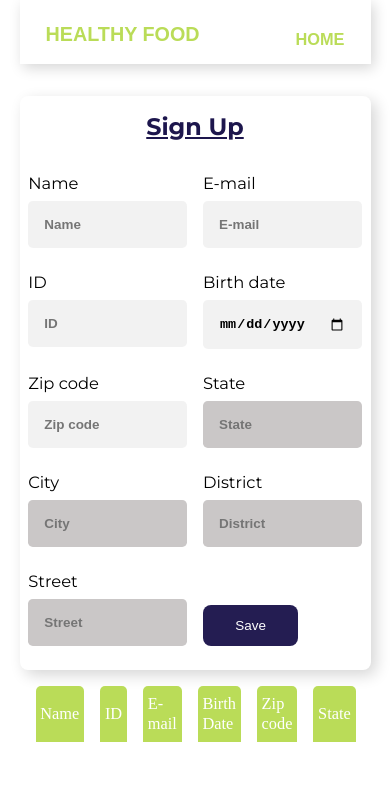
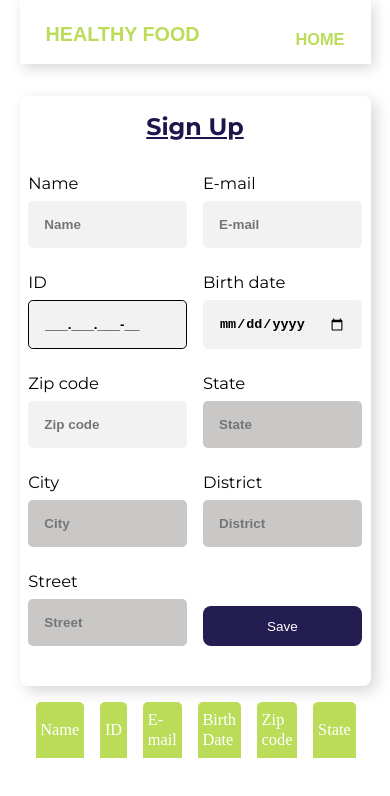
Before and after one commit to LuKezLima/gcb_test, a React (Create React App) app: page /register in a window 390 px wide. Shown: the top 796 px of the page. Built offline with nearby package versions, Linux system fonts and the light colour scheme; a web font is replaced by a local one.

Commit message:
ErrorMessage ajuste

```diff
--- a/src/components/Header.jsx
+++ b/src/components/Header.jsx
@@ -18,7 +18,7 @@ export default ()=> {
           <img onClick={ e => toggleMenu()} src={mobileMenu ? menuHamburguer : close} alt=" icon" />
           <nav id="nav" className={mobileMenu ? 'active' : 'disabled'}>
               <ul>
-                  <li><a href="" className="u-hover--sparkle hvr-underline-from-center">Healthy recipes</a></li>
+                  <li><a href="#blog" className="u-hover--sparkle hvr-underline-from-center">Healthy recipes</a></li>
                   <li><a href="" className="u-hover--sparkle hvr-underline-from-center">blog</a></li>
                   <li><a href="" className="u-hover--sparkle hvr-underline-from-center">join</a></li>
                   <li><Link to="/register" className="btn-register"  >register</Link></li>
--- a/src/views/register/Register.css
+++ b/src/views/register/Register.css
@@ -120,7 +120,7 @@ form{
     grid-template-areas: "name name email"
                             "id birth zip"
                              "state city district"
-                             "street - -";
+                             "street - error";
     gap: 1rem;
     margin-bottom: 1rem;
 }
@@ -181,6 +181,16 @@ i{
 #street{
 
     grid-area: street;
+}
+
+#idInput{
+    outline-color: red;
+}
+
+.errorMessage{
+    grid-area: error;
+    color: rgb(231, 13, 13);
+    align-self:center;
 }
 
 .input-group input{
@@ -254,7 +264,8 @@ form button:hover{
         "id birth"
         "zip state"
         "city district"
-        "street -" ;
+        "street error"
+        "- -" ;
 
     }
 
@@ -270,6 +281,11 @@ form button:hover{
 
     #registers{
         width: 90%;
+    }
+
+    #btnSave{
+        height: 2.5rem;
+        width: 100%;
     }
 
 
--- a/src/views/register/Registercp.jsx
+++ b/src/views/register/Registercp.jsx
@@ -29,6 +29,9 @@ export default (props) => {
     const [city,setCity] = useState('')
     const [district,setDistrict] = useState('')
     const [street,setStreet] = useState('')
+
+    const [errorMessage,setErrorMessage] = useState(false)
+    const [errorMessageId,setErrorMessageId] = useState(false)
 
 
 
@@ -96,10 +99,11 @@ export default (props) => {
             setUser(aux)
         }))
       }
+      const Validations = {
 
-      const Validations = {
         verifyID() //  Função responsável por verificar se o CPF digitado é válido
         {
+
             let idformated = id.replace('.', '').replace('.', '').replace('-', '')
             var Soma;
             var Resto;
@@ -111,14 +115,15 @@ export default (props) => {
           Resto = (Soma * 10) % 11;
 
             if ((Resto === 10) || (Resto === 11))  Resto = 0;
-            if (Resto !== parseInt(idformated.substring(9, 10)) ) return alert('CPF INVÁLIDO');
+            if (Resto !== parseInt(idformated.substring(9, 10)) ) return  setErrorMessageId(true);
 
           Soma = 0;
             for (i = 1; i <= 10; i++) Soma = Soma + parseInt(idformated.substring(i-1, i)) * (12 - i);
             Resto = (Soma * 10) % 11;
 
             if ((Resto === 10) || (Resto === 11))  Resto = 0;
-            if (Resto !== parseInt(idformated.substring(10, 11) ) ) return alert('CPF INVÁLIDO');
+            if (Resto !== parseInt(idformated.substring(10, 11) ) ) return setErrorMessageId(true);
+            setErrorMessageId(false)
             return true;
           },
 
@@ -190,8 +195,13 @@ export default (props) => {
                     </div>
 
                     <div className="input-group" id="id">
-                        <label htmlFor="id">ID</label>
-                        <InputMask mask="999.999.999-99"
+                        <label style={{
+                            color: errorMessageId ? '#ff0000' : '#000'
+                        }} htmlFor="id">ID</label>
+                        <InputMask style={{
+                            outline: errorMessageId ? 'auto' : 'none',
+                            outlineColor:errorMessageId ? 'red' : 'black'
+                        }} id='idInput' autoFocus mask="999.999.999-99"
                         placeholder="ID"
                         value={id}
                         onChange={(e)=> setId(e.target.value)} />
@@ -257,11 +267,26 @@ export default (props) => {
                         if(Validations.verifyID() && Validations.verifyFields()){
                         addNewUser()
                         resetFields()
+                        setErrorMessage(false)
+                        setErrorMessageId(false)
                             } else{
-                                alert("Verifique todos os campos")
+                               Validations.verifyID ? setErrorMessage(true) : setErrorMessageId(true)
                          }
 
                      }}>Save</button>
+
+                     {errorMessageId && (
+                            <span className="errorMessage">Invalid ID!</span>
+                     )}
+                     {errorMessage && (
+                         <>
+
+                            <span className="errorMessage">
+                            <br></br> <br></br> Check all the fields!</span>
+                            </>
+                     )}
+
+
             </form>
         </div>
         <section id="registers">
@@ -284,7 +309,6 @@ export default (props) => {
 
                     </thead>
                     <tbody id="tbody">
-
                         {listUsers}
                     </tbody>
 
```
